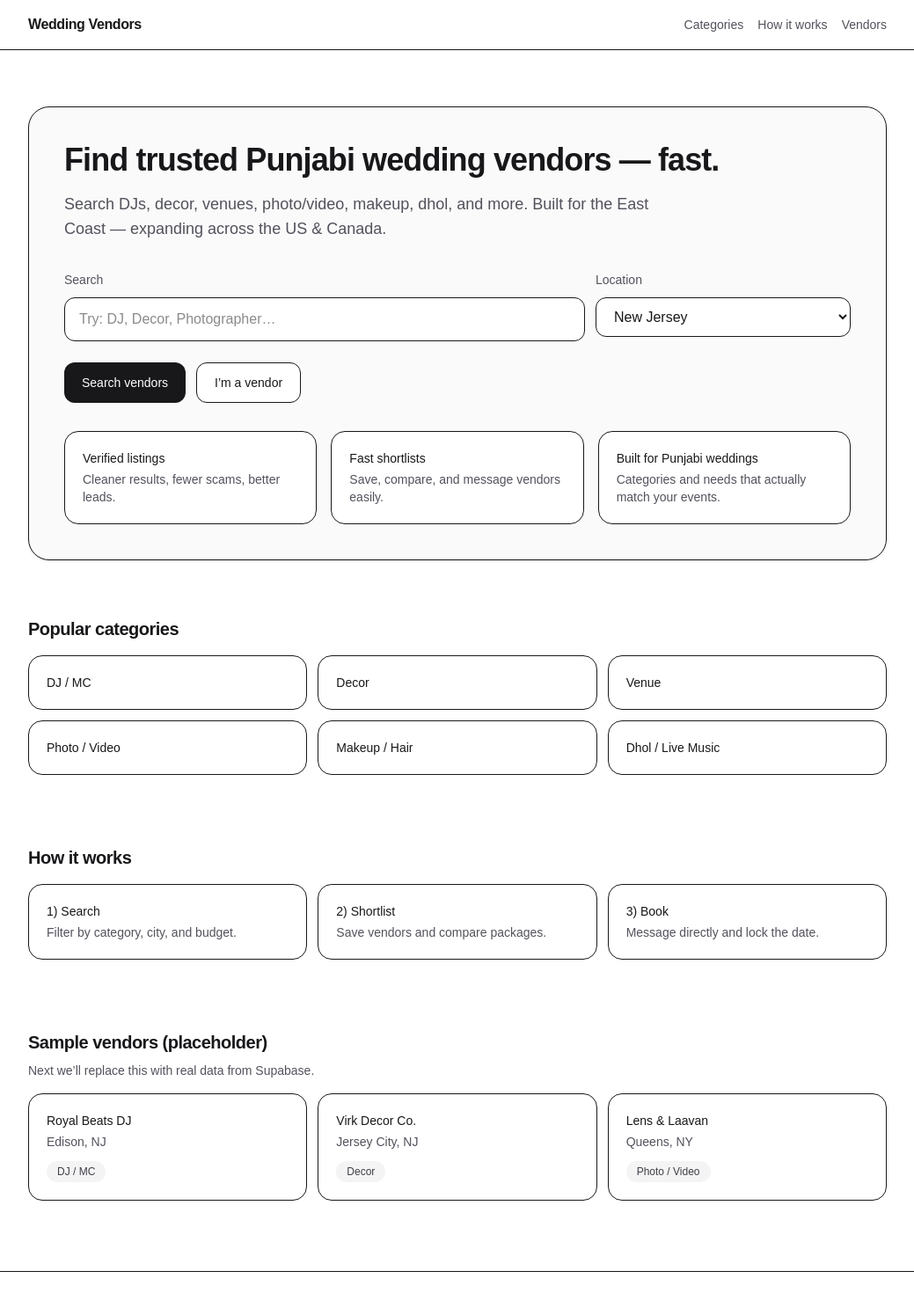
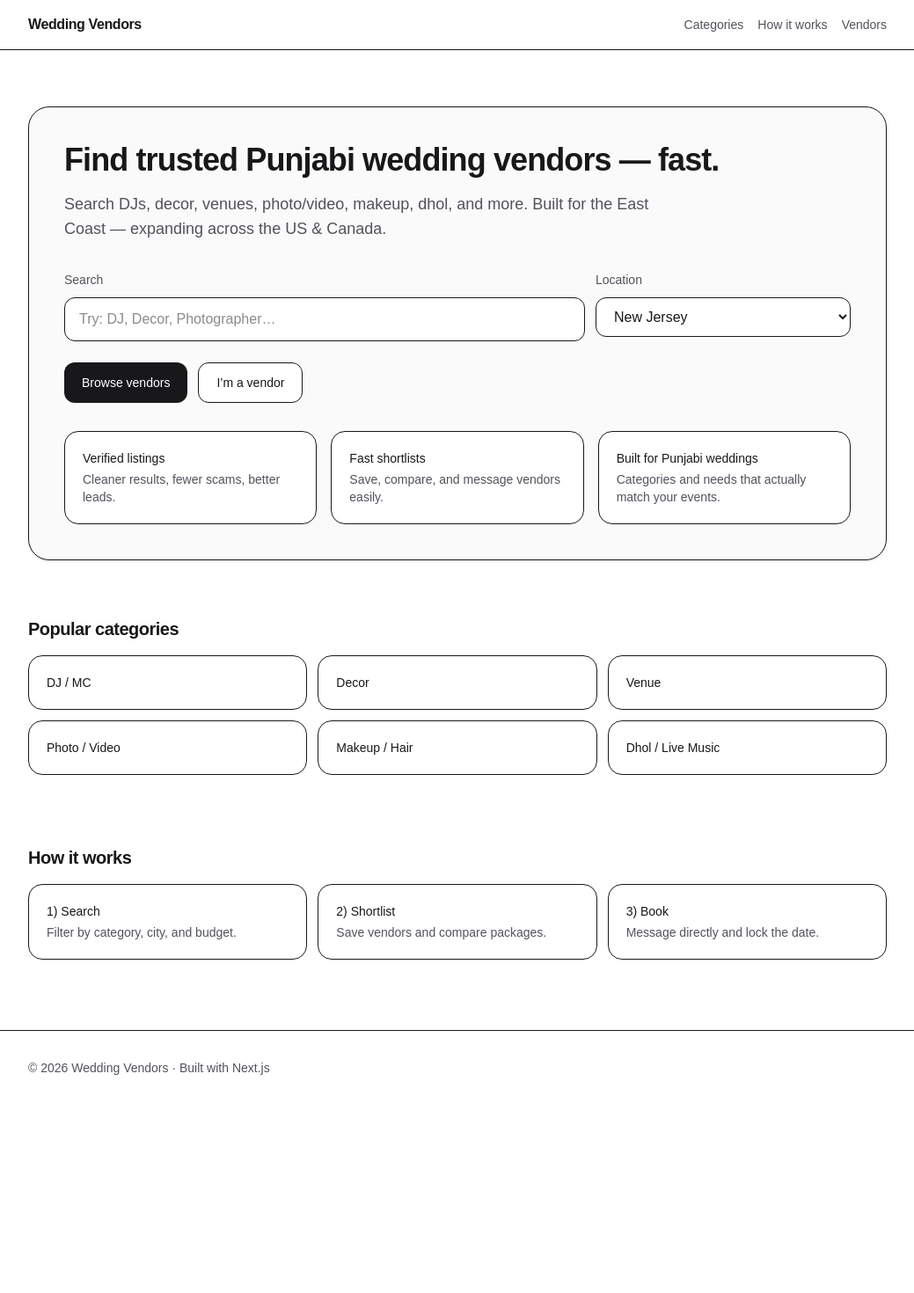
Before and after one commit to DailyLearning13/wedding-vendors, a Next.js app: page / in a window 1280 px wide. Shown: the top 1470 px of the page at 88% size, without its empty margins (120-1159 px from the left). After the commit the page ends 1256 px from the top, so only its background shows below. Built offline with nearby package versions, Linux system fonts and the light colour scheme.

Commit message:
Finalize homepage with vendor navigation

```diff
--- a/app/page.tsx
+++ b/app/page.tsx
@@ -1,34 +1,39 @@
-"use client";
 export default function Home() {
   return (
     <main className="min-h-screen bg-white text-zinc-900">
+      {/* Header */}
       <header className="border-b">
         <div className="mx-auto flex max-w-5xl items-center justify-between px-6 py-4">
-          <div className="font-semibold tracking-tight">Wedding Vendors</div>
+          <div className="font-semibold tracking-tight">
+            Wedding Vendors
+          </div>
           <nav className="flex items-center gap-4 text-sm text-zinc-600">
-            <a className="hover:text-zinc-900" href="#categories">
+            <a href="#categories" className="hover:text-zinc-900">
               Categories
             </a>
-            <a className="hover:text-zinc-900" href="#how">
+            <a href="#how" className="hover:text-zinc-900">
               How it works
             </a>
-            <a className="hover:text-zinc-900" href="#vendors">
+            <a href="/vendors" className="hover:text-zinc-900">
               Vendors
             </a>
           </nav>
         </div>
       </header>
 
+      {/* Hero */}
       <section className="mx-auto max-w-5xl px-6 py-16">
         <div className="rounded-3xl border bg-zinc-50 p-10 shadow-sm">
           <h1 className="text-4xl font-semibold tracking-tight">
             Find trusted Punjabi wedding vendors — fast.
           </h1>
+
           <p className="mt-4 max-w-2xl text-lg text-zinc-600">
-            Search DJs, decor, venues, photo/video, makeup, dhol, and more. Built
-            for the East Coast — expanding across the US & Canada.
+            Search DJs, decor, venues, photo/video, makeup, dhol, and more.
+            Built for the East Coast — expanding across the US & Canada.
           </p>
 
+          {/* Search UI (placeholder) */}
           <div className="mt-8 grid gap-3 sm:grid-cols-3">
             <div className="sm:col-span-2">
               <label className="text-sm text-zinc-600">Search</label>
@@ -51,15 +56,24 @@ export default function Home() {
             </div>
           </div>
 
+          {/* CTA Buttons */}
           <div className="mt-6 flex flex-wrap gap-3">
-            <button className="rounded-xl bg-zinc-900 px-5 py-3 text-sm font-medium text-white hover:bg-zinc-800">
-              Search vendors
-            </button>
-            <button className="rounded-xl border bg-white px-5 py-3 text-sm font-medium hover:bg-zinc-50">
+            <a
+              href="/vendors"
+              className="inline-flex items-center justify-center rounded-xl bg-zinc-900 px-5 py-3 text-sm font-medium text-white hover:bg-zinc-800"
+            >
+              Browse vendors
+            </a>
+
+            <a
+              href="/vendor"
+              className="inline-flex items-center justify-center rounded-xl border bg-white px-5 py-3 text-sm font-medium hover:bg-zinc-50"
+            >
               I’m a vendor
-            </button>
+            </a>
           </div>
 
+          {/* Value props */}
           <div className="mt-8 grid gap-4 sm:grid-cols-3">
             <div className="rounded-2xl border bg-white p-5">
               <div className="text-sm font-medium">Verified listings</div>
@@ -67,14 +81,18 @@ export default function Home() {
                 Cleaner results, fewer scams, better leads.
               </div>
             </div>
+
             <div className="rounded-2xl border bg-white p-5">
               <div className="text-sm font-medium">Fast shortlists</div>
               <div className="mt-1 text-sm text-zinc-600">
                 Save, compare, and message vendors easily.
               </div>
             </div>
+
             <div className="rounded-2xl border bg-white p-5">
-              <div className="text-sm font-medium">Built for Punjabi weddings</div>
+              <div className="text-sm font-medium">
+                Built for Punjabi weddings
+              </div>
               <div className="mt-1 text-sm text-zinc-600">
                 Categories and needs that actually match your events.
               </div>
@@ -83,8 +101,12 @@ export default function Home() {
         </div>
       </section>
 
+      {/* Categories */}
       <section id="categories" className="mx-auto max-w-5xl px-6 pb-10">
-        <h2 className="text-xl font-semibold tracking-tight">Popular categories</h2>
+        <h2 className="text-xl font-semibold tracking-tight">
+          Popular categories
+        </h2>
+
         <div className="mt-4 grid gap-3 sm:grid-cols-3">
           {[
             "DJ / MC",
@@ -104,8 +126,12 @@ export default function Home() {
         </div>
       </section>
 
+      {/* How it works */}
       <section id="how" className="mx-auto max-w-5xl px-6 py-10">
-        <h2 className="text-xl font-semibold tracking-tight">How it works</h2>
+        <h2 className="text-xl font-semibold tracking-tight">
+          How it works
+        </h2>
+
         <ol className="mt-4 grid gap-3 sm:grid-cols-3">
           <li className="rounded-2xl border bg-white p-5">
             <div className="text-sm font-medium">1) Search</div>
@@ -113,12 +139,14 @@ export default function Home() {
               Filter by category, city, and budget.
             </div>
           </li>
+
           <li className="rounded-2xl border bg-white p-5">
             <div className="text-sm font-medium">2) Shortlist</div>
             <div className="mt-1 text-sm text-zinc-600">
               Save vendors and compare packages.
             </div>
           </li>
+
           <li className="rounded-2xl border bg-white p-5">
             <div className="text-sm font-medium">3) Book</div>
             <div className="mt-1 text-sm text-zinc-600">
@@ -128,31 +156,7 @@ export default function Home() {
         </ol>
       </section>
 
-      <section id="vendors" className="mx-auto max-w-5xl px-6 py-10">
-        <h2 className="text-xl font-semibold tracking-tight">
-          Sample vendors (placeholder)
-        </h2>
-        <p className="mt-2 text-sm text-zinc-600">
-          Next we’ll replace this with real data from Supabase.
-        </p>
-
-        <div className="mt-4 grid gap-3 sm:grid-cols-3">
-          {[
-            { name: "Royal Beats DJ", city: "Edison, NJ", tag: "DJ / MC" },
-            { name: "Virk Decor Co.", city: "Jersey City, NJ", tag: "Decor" },
-            { name: "Lens & Laavan", city: "Queens, NY", tag: "Photo / Video" },
-          ].map((v) => (
-            <div key={v.name} className="rounded-2xl border bg-white p-5">
-              <div className="text-sm font-medium">{v.name}</div>
-              <div className="mt-1 text-sm text-zinc-600">{v.city}</div>
-              <div className="mt-3 inline-flex rounded-full bg-zinc-100 px-3 py-1 text-xs font-medium text-zinc-700">
-                {v.tag}
-              </div>
-            </div>
-          ))}
-        </div>
-      </section>
-
+      {/* Footer */}
       <footer className="mt-10 border-t">
         <div className="mx-auto max-w-5xl px-6 py-8 text-sm text-zinc-600">
           © {new Date().getFullYear()} Wedding Vendors · Built with Next.js
```
